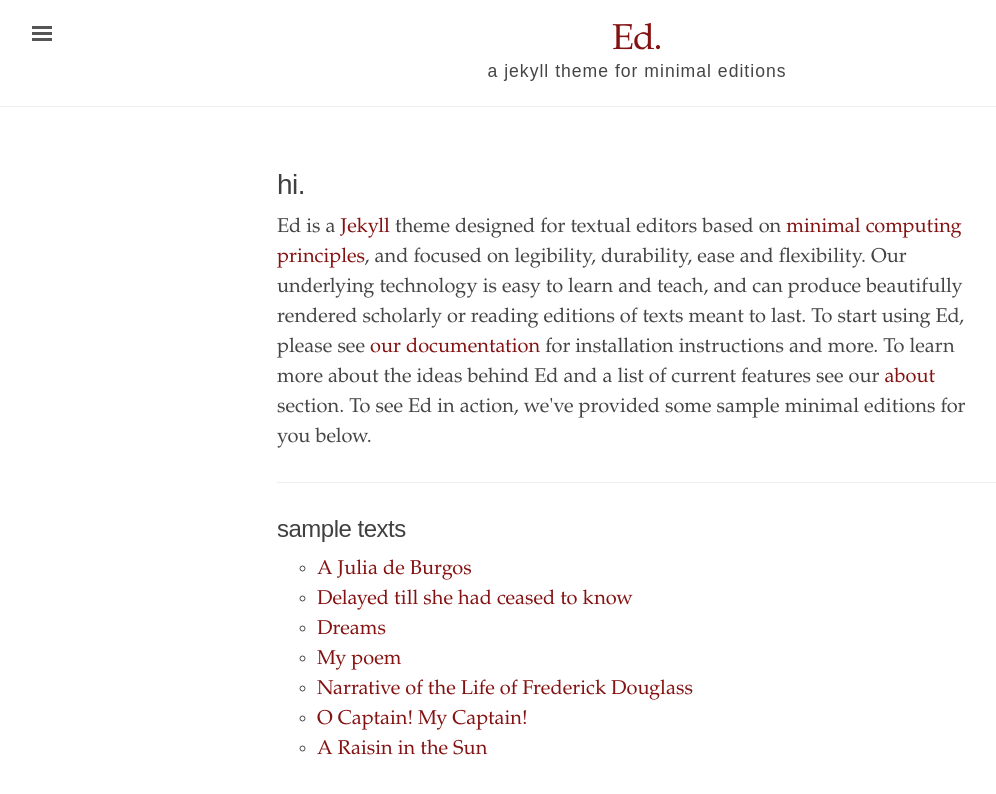
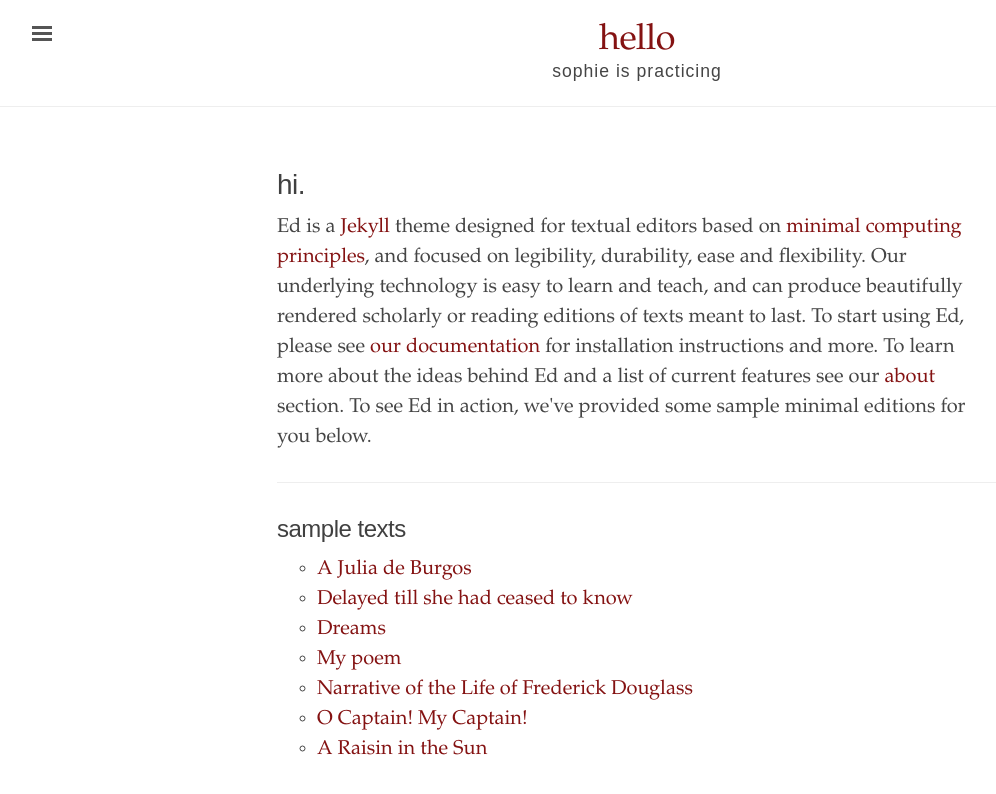
Before and after one commit to sophiarichardson/sample, a Jekyll site: the page built from index.html, in a window 1280 px wide. Shown: the top 794 px of the page, without its empty margins (3-999 px from the left). Built offline with Jekyll 4.4.1, drawn with Linux system fonts in a browser that asks for light colours.

Commit message:
Update _config.yml

```diff
--- a/_config.yml
+++ b/_config.yml
@@ -1,9 +1,9 @@
 # Built with Jekyll 3.6.0
 
 # Setup
-title:               Ed.
-tagline:             'a jekyll theme for minimal editions'
-description:         'Ed is a Jekyll theme designed for textual editors based on minimal computing principles, and focused on legibility and flexibility.'
+title:               hello
+tagline:             'sophie is practicing'
+description:         'this is a random paragraph of text'
 url:                 'http://minicomp.github.io'
 baseurl:             '/sample'
 
```
